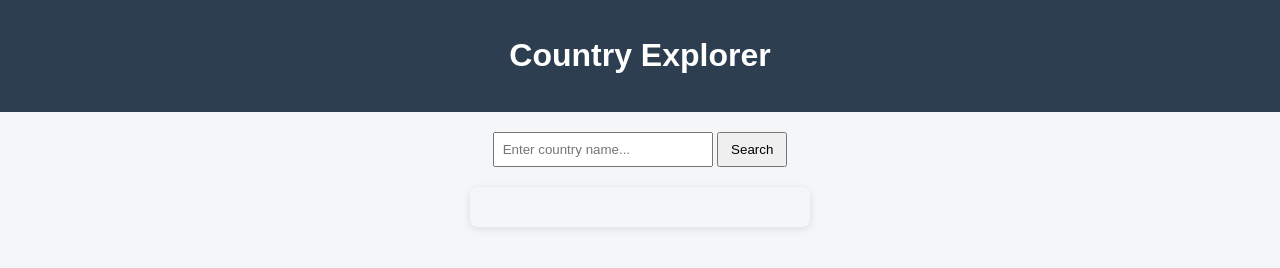
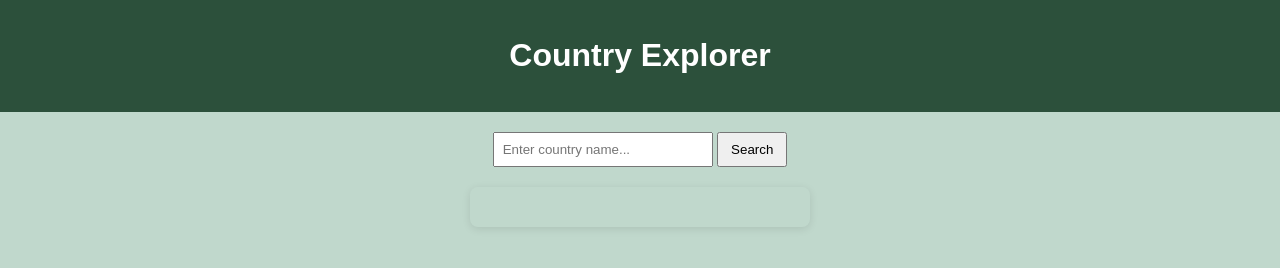
Before and after one commit to WendyAmahle/2870026-lab4, a plain HTML site: page index.html in a window 1280 px wide. Drawn offline with Linux system fonts and the light colour scheme.

Commit message:
Update styles.css

```diff
--- a/styles.css
+++ b/styles.css
@@ -2,17 +2,17 @@ body {
     font-family: Arial, sans-serif;
     margin: 0;
     padding: 0;
-    background-color: #f4f6f8;
+    background-color: #c0d8cc;
     text-align: center;
 }
 
 header {
-    background-color: #2c3e50;
+    background-color: #2c503b;
     color: white;
     padding: 1rem;
 }
 
-/* Search container */
+
 .search-container {
     margin: 20px;
 }
@@ -31,7 +31,7 @@ header {
   width: 40px;
   height: 40px;
   border: 4px solid #ddd;
-  border-top: 4px solid #3498db;
+  border-top: 4px solid #1c6120;
   border-radius: 50%;
   margin: 20px auto;
   animation: spin 1s Linear infinite;
```
